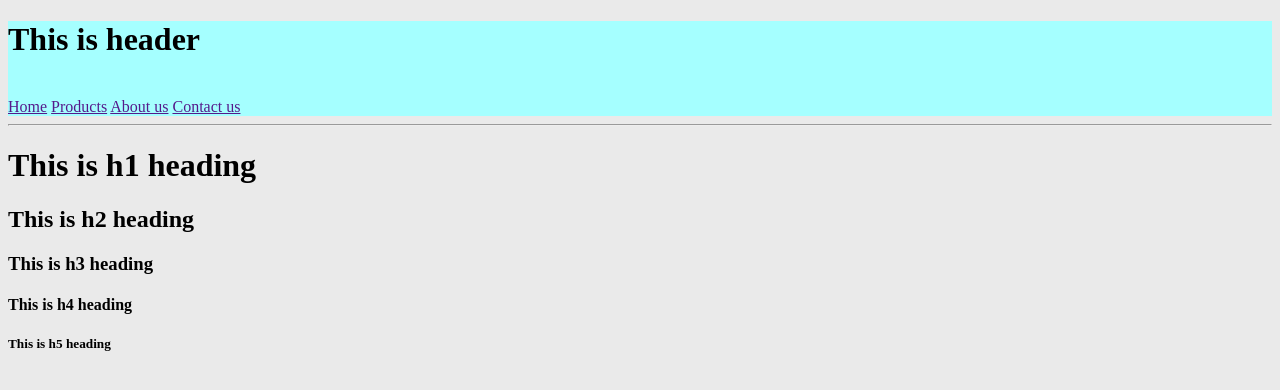
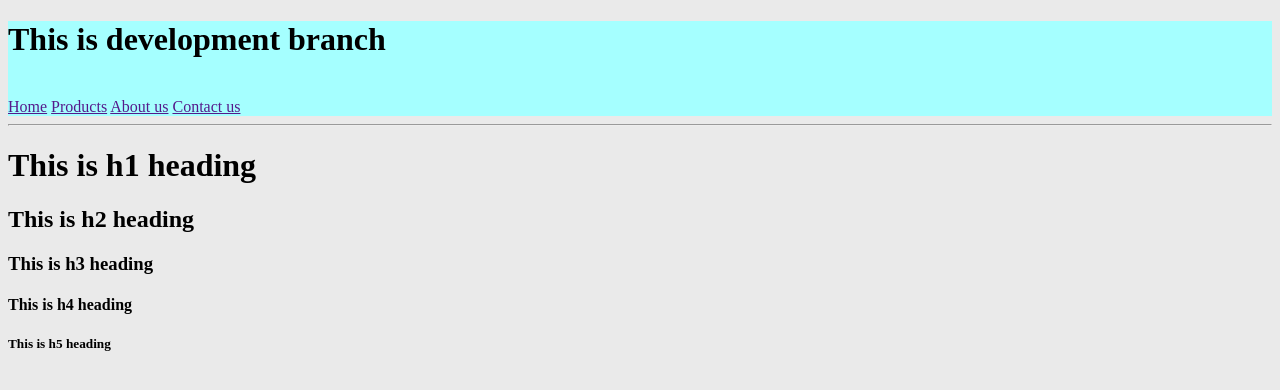
Before and after one commit to jamesfrienkins3452/FEP-13-website-project, a plain HTML site: page website/index.html in a window 1280 px wide. Drawn offline with Linux system fonts and the light colour scheme.

Commit message:
update index.html and README.md

```diff
--- a/website/index.html
+++ b/website/index.html
@@ -13,7 +13,7 @@
         <link rel="icon" href="icons/icon_html.jpg" type="image/jpg">
 
         <header style="background-color: rgb(165, 255, 255);">
-            <h1>This is header</h1> <br>
+            <h1>This is development branch</h1> <br>
             <a href="">Home</a>
             <a href="">Products</a>
             <a href="">About us</a>
```
Also changed, not shown: 1 other file.
